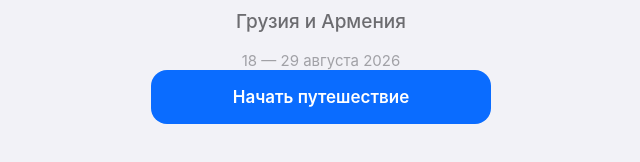
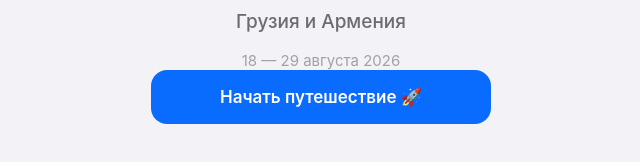
Before and after one commit to ivan4ouc/georgia-armenia-roadbook, a plain HTML site: page index.html in a window 1280 px wide. Shown: the part 292-454 px from the top of the page, 319-959 px from the left. Drawn offline with Linux system fonts and the light colour scheme.

Commit message:
index.html

```diff
--- a/index.html
+++ b/index.html
@@ -789,7 +789,7 @@ button{
         <p class="cover-dates">18 — 29 августа 2026</p>
       </div>
       <div class="cover-bottom">
-        <button type="button" class="btn btn-primary" data-action="go-timeline">Начать путешествие</button>
+        <button type="button" class="btn btn-primary" data-action="go-timeline">Начать путешествие 🚀</button>
       </div>
     </div>
   </section>
```
